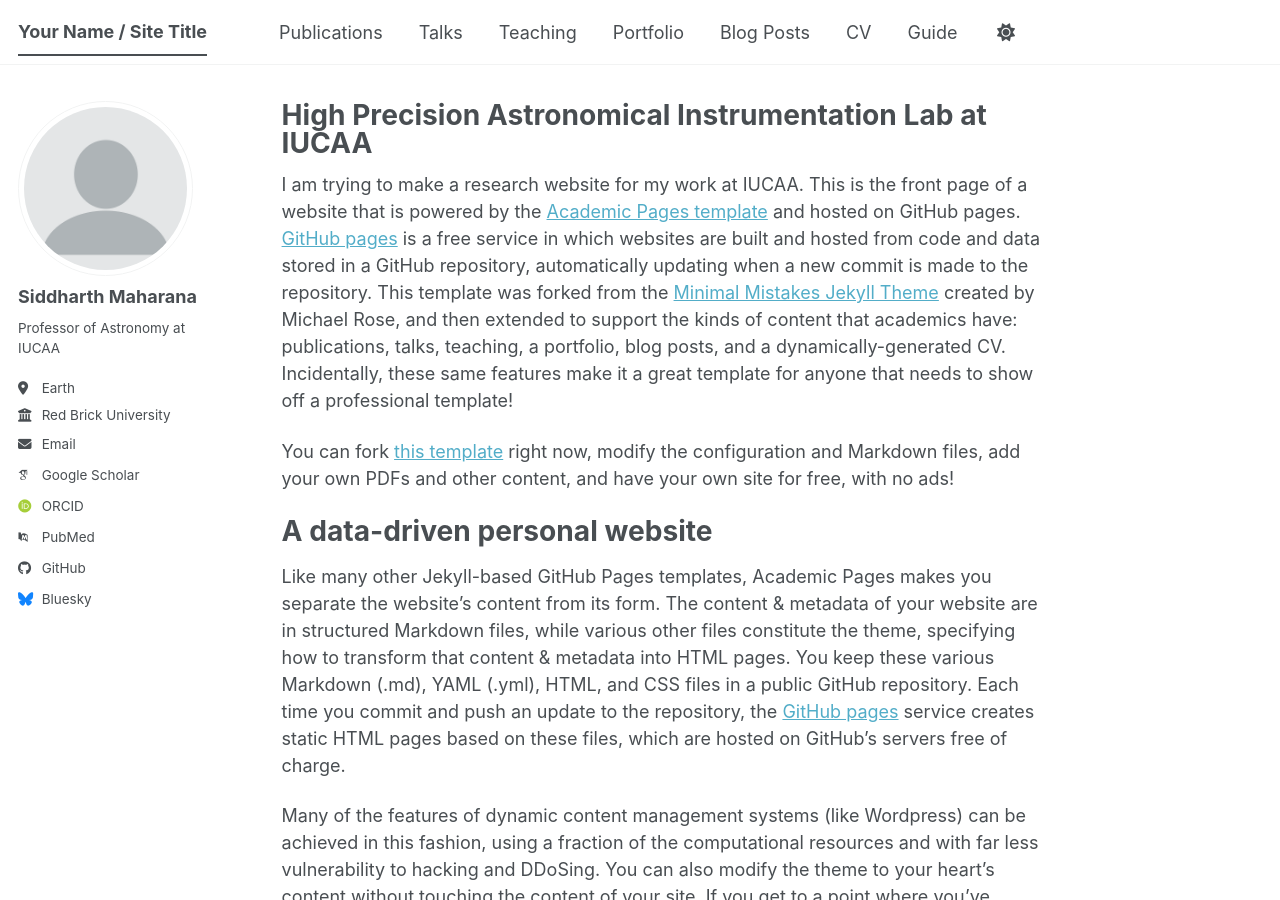
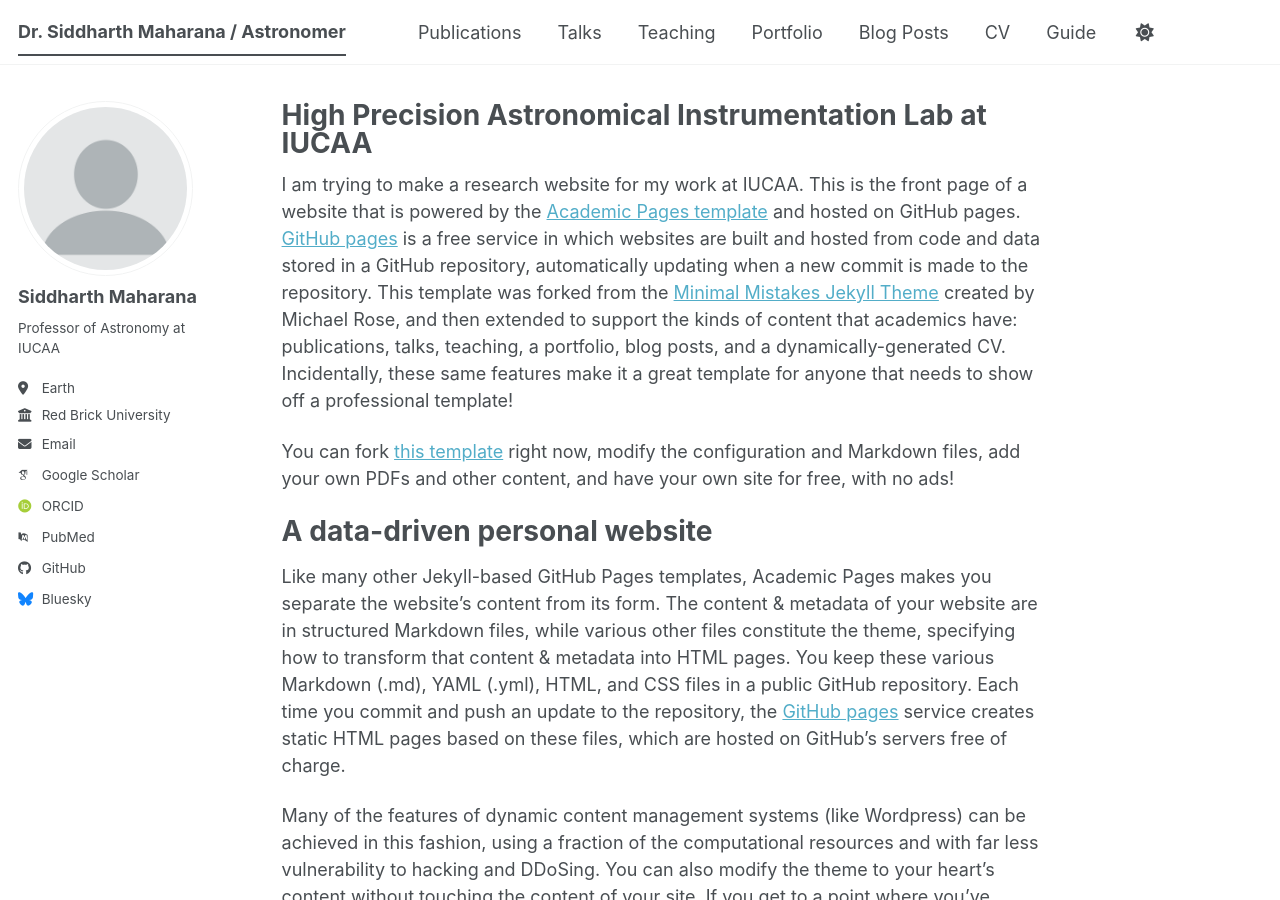
Before and after one commit to siddharth-maharana/siddharth-maharana.github.io, a Jekyll site: the page built from _pages/about.md, in a window 1280 px wide and 900 px high. Built offline with Jekyll 4.4.1, drawn with Linux system fonts in a browser that asks for light colours; some web fonts are replaced; a script bundle is joined from its source files by our own code; library files that are not in the unit come from our copies.

Commit message:
Update _config.yml

```diff
--- a/_config.yml
+++ b/_config.yml
@@ -9,14 +9,14 @@
 # Basic Site Settings
 locale                   : "en-US"
 site_theme               : "default" # The available themes options are "default", "air", "sunrise", "mint", "dirt" and "contrast"
-title                    : "Your Name / Site Title"
+title                    : "Dr. Siddharth Maharana / Astronomer"
 title_separator          : "-"
 name                     : &name "Your Name"
-description              : &description "Your Name's academic portfolio"   # Update this with a general description of your site, this is the default if not overridden by a page
+description              : &description "My Researach webapge"   # Update this with a general description of your site, this is the default if not overridden by a page
 url                      : https://academicpages.github.io # The base hostname & protocol for your site e.g. "https://[your GitHub username].github.io",
                                                            # or if you already have some other page hosted on Github then use "https://[your GitHub username].github.io/[Your Repo Name]"
 baseurl                  : "" # the subpath of your site, e.g. "/blog"
-repository               : "academicpages/academicpages.github.io"
+repository               : "https://siddharth-maharana.github.io"
 
 # Site Author - The following control what appear as part of the author content on the side bar.
 #               If a field is blank the icon and link will not appear, otherwise it will be shown.
@@ -30,7 +30,7 @@ author:
   location         : "Earth"
   employer         : "Red Brick University"
   uri              : # URL
-  email            : "none@example.org"
+  email            : "sidh345@gmail.com"
 
   # Academic websites
   academia         : # URL
```
